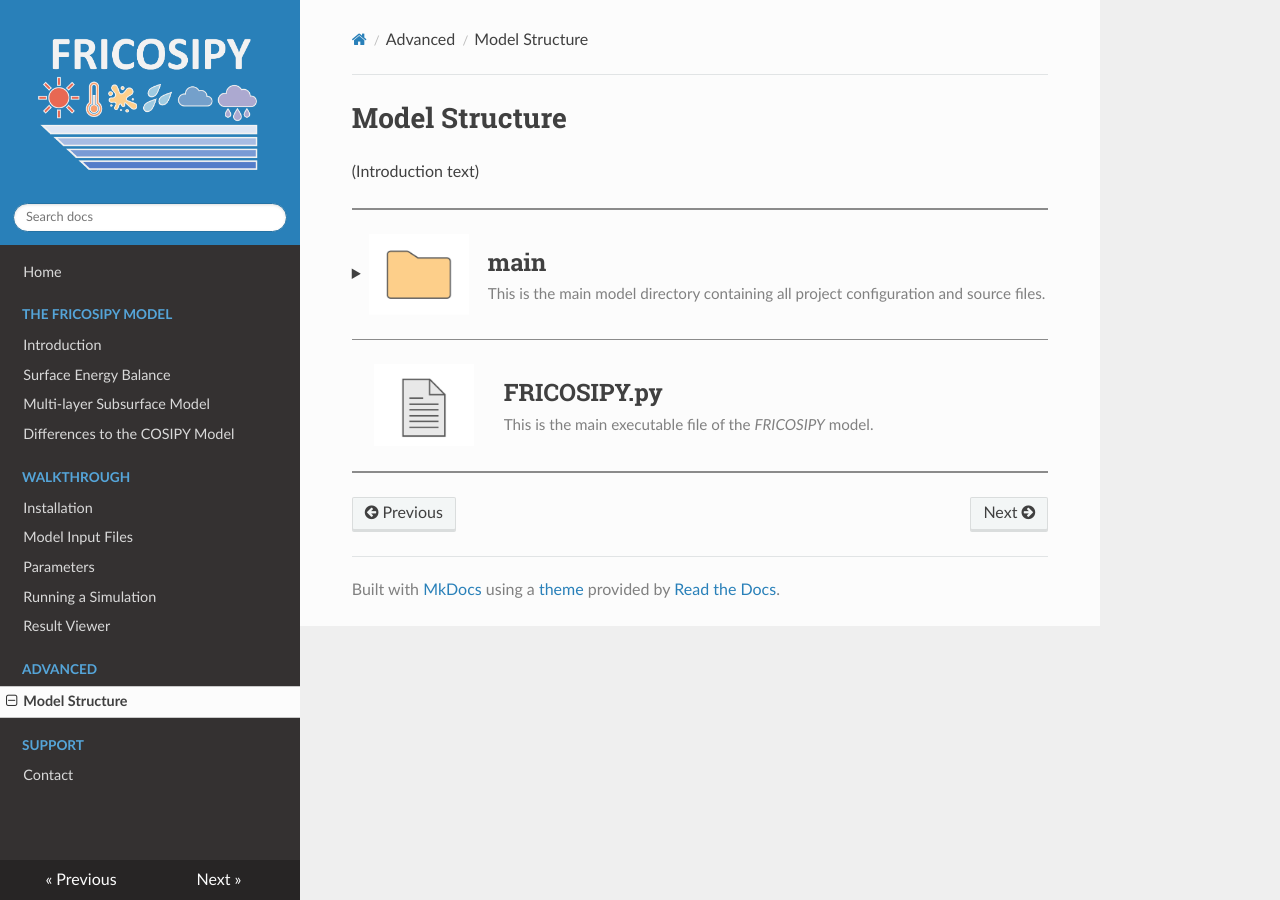
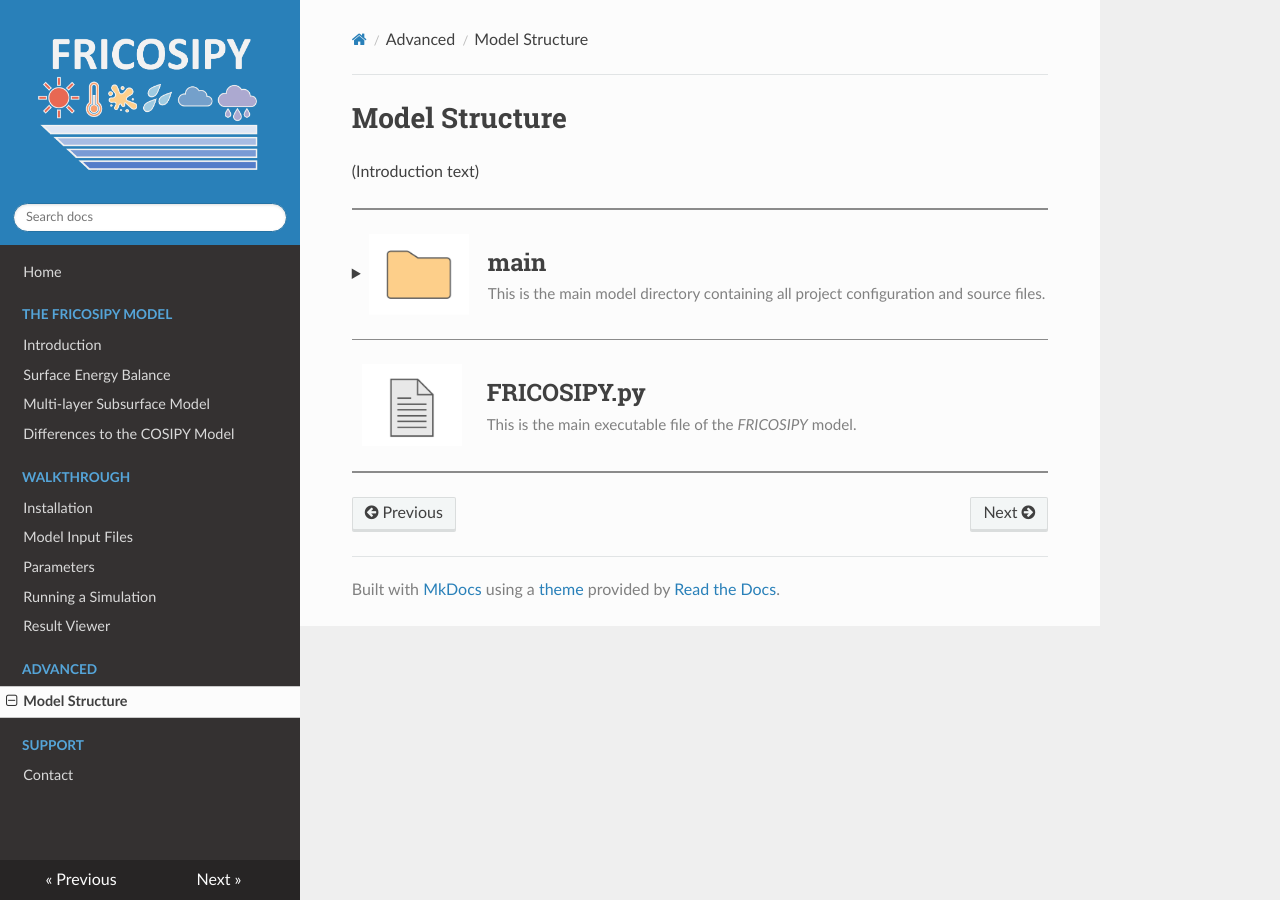
Before and after one commit to MarcusGastaldello/FRICOSIPY, an MkDocs documentation site: the page built from docs/model_structure.md, in a window 1280 px wide. Built offline with MkDocs 1.6.1, drawn with Linux system fonts in a browser that asks for light colours.

Commit message:
Update model_structure.md

```diff
--- a/docs/model_structure.md
+++ b/docs/model_structure.md
@@ -28,14 +28,14 @@
 
 <hr style="height:1px; background-color:#8b8b8b; border:none;" />
 
-<div style="display: table; width: 100%; margin-bottom: 25px; padding-left: 22px;">
+<div style="display: table; width: 100%; margin-bottom: 25px; padding-left: 10px;">
     <div style="display: table-cell; vertical-align: middle; width: 115px;">
         <img src="https://github.com/MarcusGastaldello/FRICOSIPY/raw/main/docs/icons/Python.png"
              width="100"
              style="display: block;">
     </div>
 
-    <div style="display: table-cell; vertical-align: middle; padding-left: 15px;">
+    <div style="display: table-cell; vertical-align: middle; padding-left: 10px;">
         <h2 style="margin: 0; padding: 0;">FRICOSIPY.py</h2>
         <div style="margin-top: 8px;">
             <span style="color: gray; font-size: 0.95em;">
```
